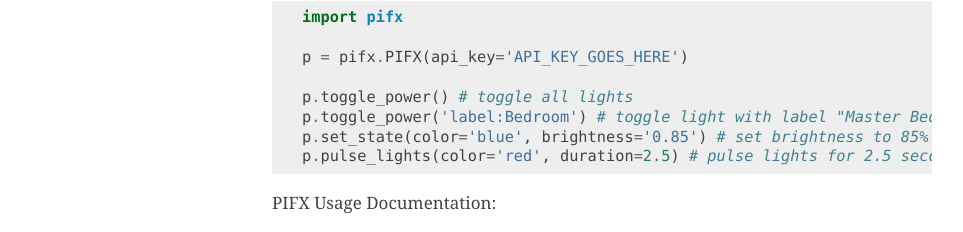
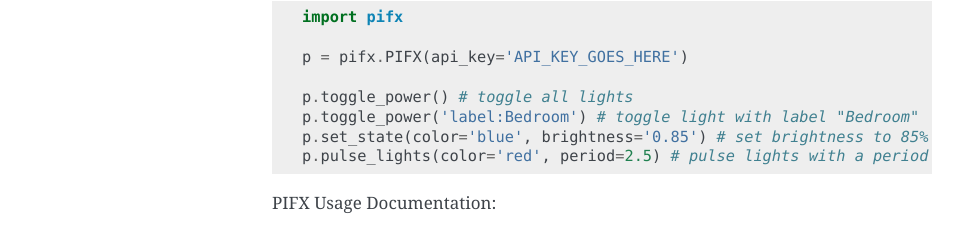
Before and after one commit to cydrobolt/pifx, a Sphinx documentation site: the page built from docs/index.rst, in a window 1280 px wide. Shown: the part 332-564 px from the top of the page, without its empty margins (148-1111 px from the left). Built offline with Sphinx 7.4.7, drawn with Linux system fonts in a browser that asks for light colours; grey boxes are pictures that could not be loaded.

Commit message:
Remove deprecated duration arg from docs

```diff
--- a/docs/index.rst
+++ b/docs/index.rst
@@ -22,9 +22,9 @@ To use PIFX, initiate an instance of the PIFX class with your API token to use i
     p = pifx.PIFX(api_key='API_KEY_GOES_HERE')
 
     p.toggle_power() # toggle all lights
-    p.toggle_power('label:Bedroom') # toggle light with label "Master Bedroom"
+    p.toggle_power('label:Bedroom') # toggle light with label "Bedroom"
     p.set_state(color='blue', brightness='0.85') # set brightness to 85% and color to blue
-    p.pulse_lights(color='red', duration=2.5) # pulse lights for 2.5 seconds
+    p.pulse_lights(color='red', period=2.5) # pulse lights with a period of 2.5 seconds
 
 PIFX Usage Documentation:
 
```
Also changed, not shown: README.md (+2 -2 lines).
